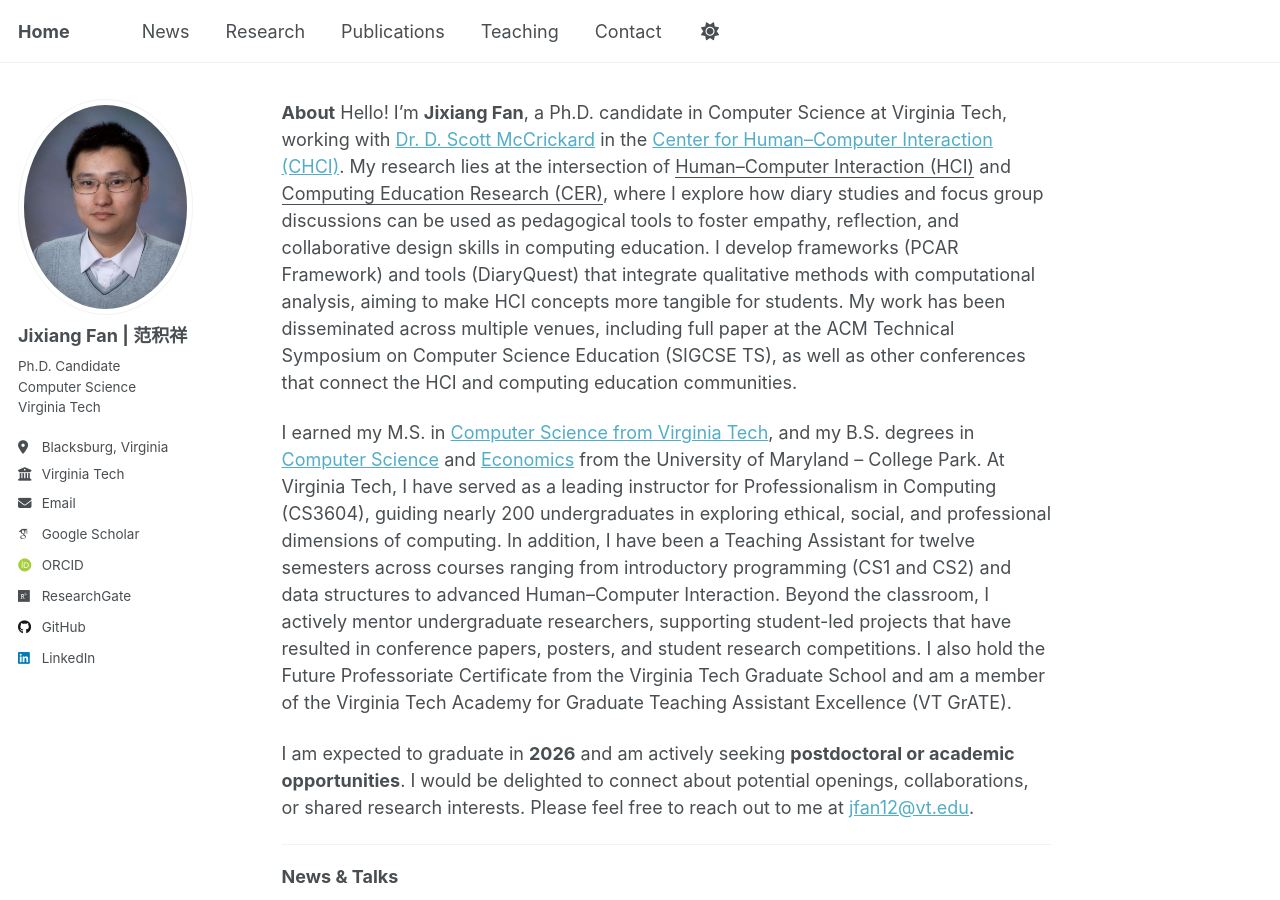
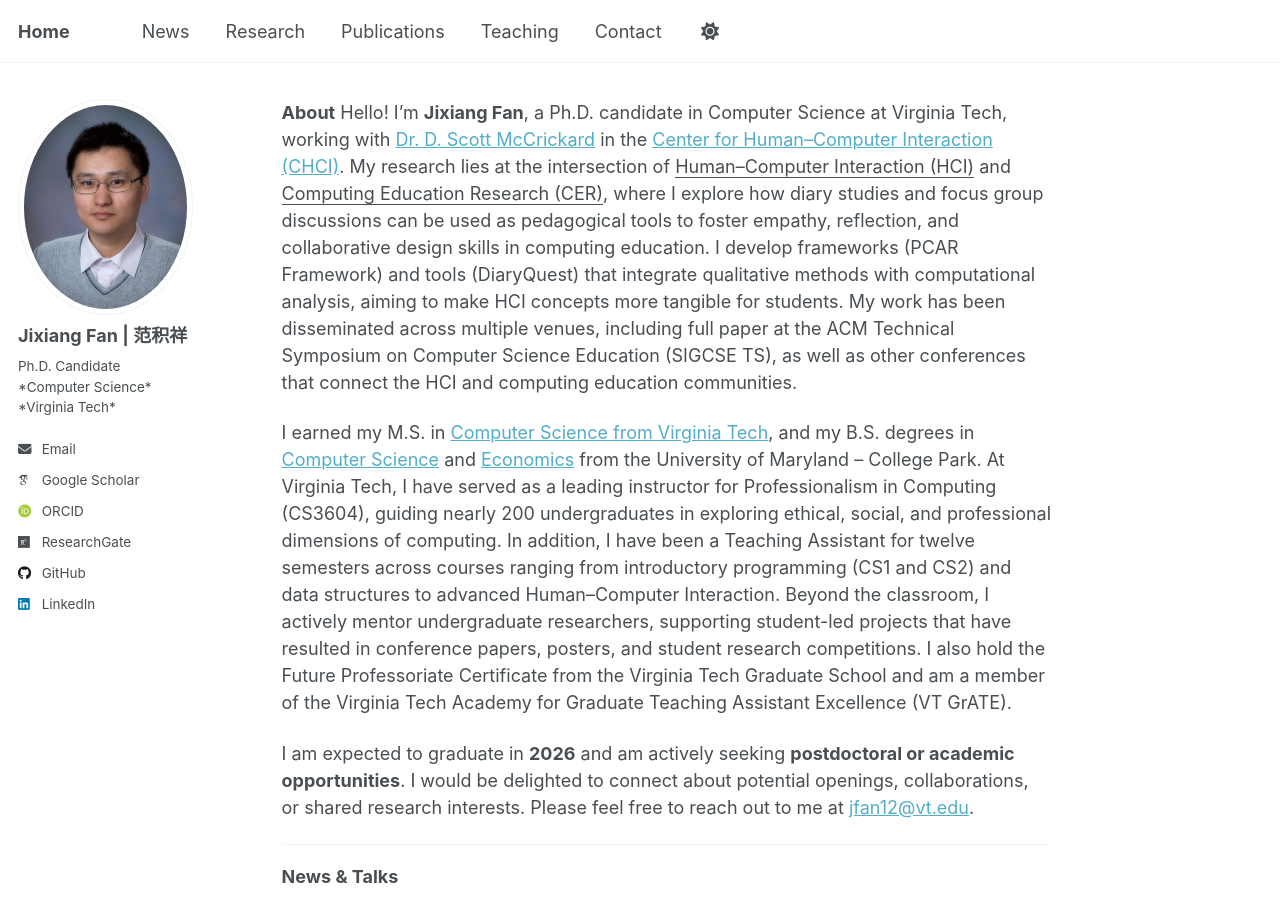
Before and after one commit to JixiangFan/web, a Jekyll site: the page built from _pages/about.md, in a window 1280 px wide and 900 px high. Built offline with Jekyll 4.4.1, drawn with Linux system fonts in a browser that asks for light colours; some web fonts are replaced.

Commit message:
Update _config.yml

```diff
--- a/_config.yml
+++ b/_config.yml
@@ -24,10 +24,10 @@ author:
   # Biographic information
   avatar           : "Fan_Jixiang.JPG"
   name             : "Jixiang Fan | 范积祥"
-  pronouns         : # example: "she/her"
-  bio              : "Ph.D. Candidate<br>Computer Science<br>Virginia Tech"
-  location         : "Blacksburg, Virginia"
-  employer         : "Virginia Tech"
+  # pronouns         : # example: "she/her"
+  bio              : "Ph.D. Candidate<br>*Computer Science*<br>*Virginia Tech*"
+  # location         : "Blacksburg, Virginia"
+  # employer         : "Virginia Tech"
   # uri              : "jfan12@vt.edu"
   email            : "jfan12@vt.edu"
 
```
